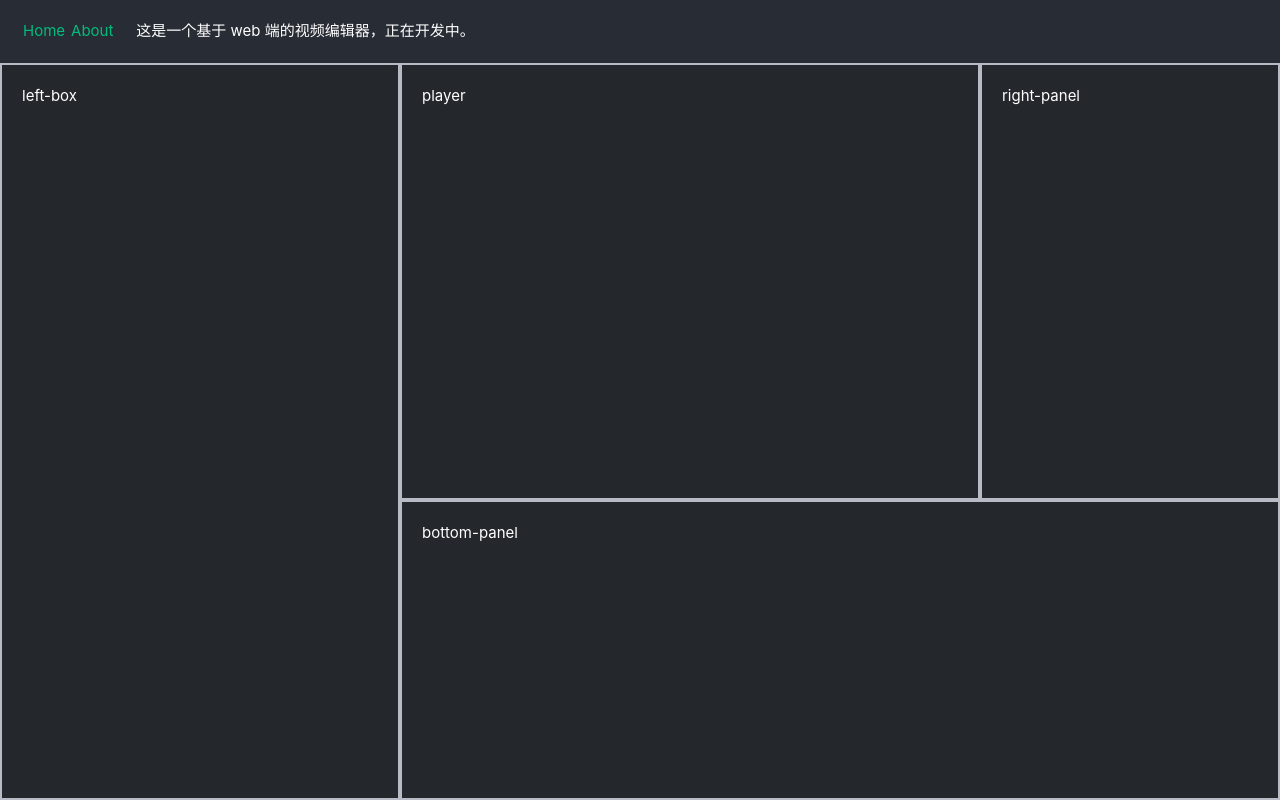
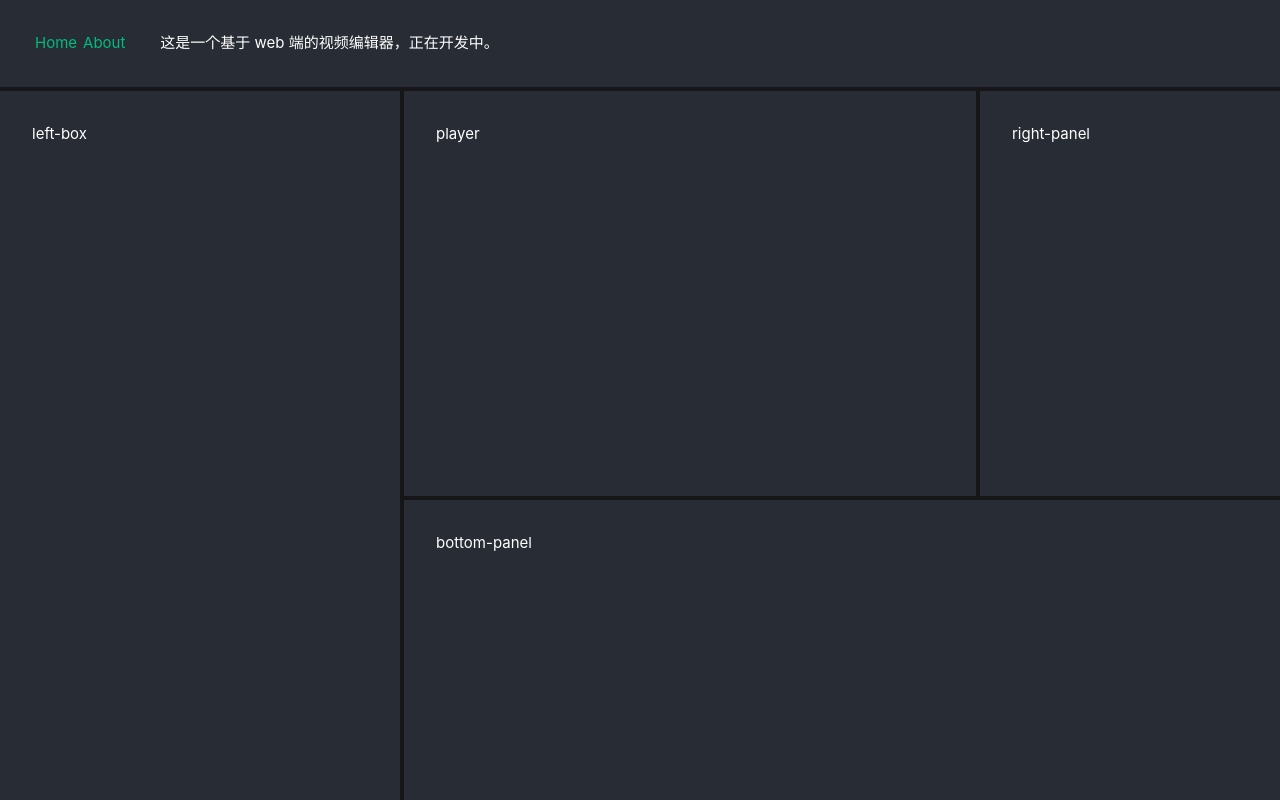
Before and after one commit to wangrongding/WebCut, a Vue app: page / in a window 1280 px wide. Built offline with nearby package versions, Linux system fonts and the light colour scheme.

Commit message:
feat: 完善面板框架样式

```diff
--- a/src/views/page-main.vue
+++ b/src/views/page-main.vue
@@ -1,97 +1,30 @@
 <script setup lang="ts"></script>
 
 <template>
-  <div class="main">
+  <div class="main flex gap-1 text-white flex-col bg-[#161618] h-full">
     <!-- 头部 -->
-    <header class="header">
+    <header class="header flex bg-[#282c34] p-8 gap-8">
       <nav>
         <RouterLink to="/">Home</RouterLink>
         <RouterLink to="/about">About</RouterLink>
       </nav>
       <p>这是一个基于 web 端的视频编辑器，正在开发中。</p>
     </header>
-    <!-- 主体 -->
-    <div class="container">
+
+    <div class="flex gap-1 flex-1">
       <!-- 左边栏 -->
-      <div class="left-box">left-box</div>
+      <div class="left-box bg-[#282c34] p-8 w-[400px]">left-box</div>
       <!-- 内容区域 -->
-      <div class="right-box">
-        <!-- 画布 -->
-        <div class="center-box">
-          <div class="player">player</div>
-          <div class="right-panel">right-panel</div>
+      <div class="flex-col flex gap-1 flex-1">
+        <div class="flex gap-1 flex-1">
+          <!-- 画布 -->
+          <div class="flex-1 bg-[#282c34] p-8">player</div>
+          <!-- 右边栏 -->
+          <div class="right-panel bg-[#282c34] p-8 w-[300px]">right-panel</div>
         </div>
         <!-- 底部栏 -->
-        <div class="bottom-panel">bottom-panel</div>
+        <div class="bottom-panel bg-[#282c34] p-8 h-[300px]">bottom-panel</div>
       </div>
     </div>
   </div>
 </template>
-
-<style lang="scss" scoped>
-.main {
-  display: flex;
-  flex-direction: column;
-  height: 100%;
-  width: 100%;
-  background-color: beige;
-
-  .header {
-    display: flex;
-    gap: 20px;
-    background-color: #282c34;
-    color: white;
-    padding: 20px;
-  }
-
-  .container {
-    flex: 1;
-    display: flex;
-
-    .left-box {
-      width: 400px;
-      background-color: #24272c;
-      color: white;
-      padding: 20px;
-      height: 100%;
-      border: 2px solid #b6bbc6;
-    }
-
-    .right-box {
-      width: 100%;
-      height: 100%;
-      flex: 1;
-      display: flex;
-      flex-direction: column;
-      .center-box {
-        flex: 1;
-        display: flex;
-        .right-panel {
-          width: 300px;
-          background-color: #24272c;
-          color: white;
-          padding: 20px;
-          height: 100%;
-          border: 2px solid #b6bbc6;
-        }
-        .player {
-          flex: 1;
-          background-color: #24272c;
-          color: white;
-          padding: 20px;
-          height: 100%;
-          border: 2px solid #b6bbc6;
-        }
-      }
-
-      .bottom-panel {
-        background-color: #24272c;
-        color: white;
-        padding: 20px;
-        border: 2px solid #b6bbc6;
-        height: 300px;
-      }
-    }
-  }
-}
-</style>
```
